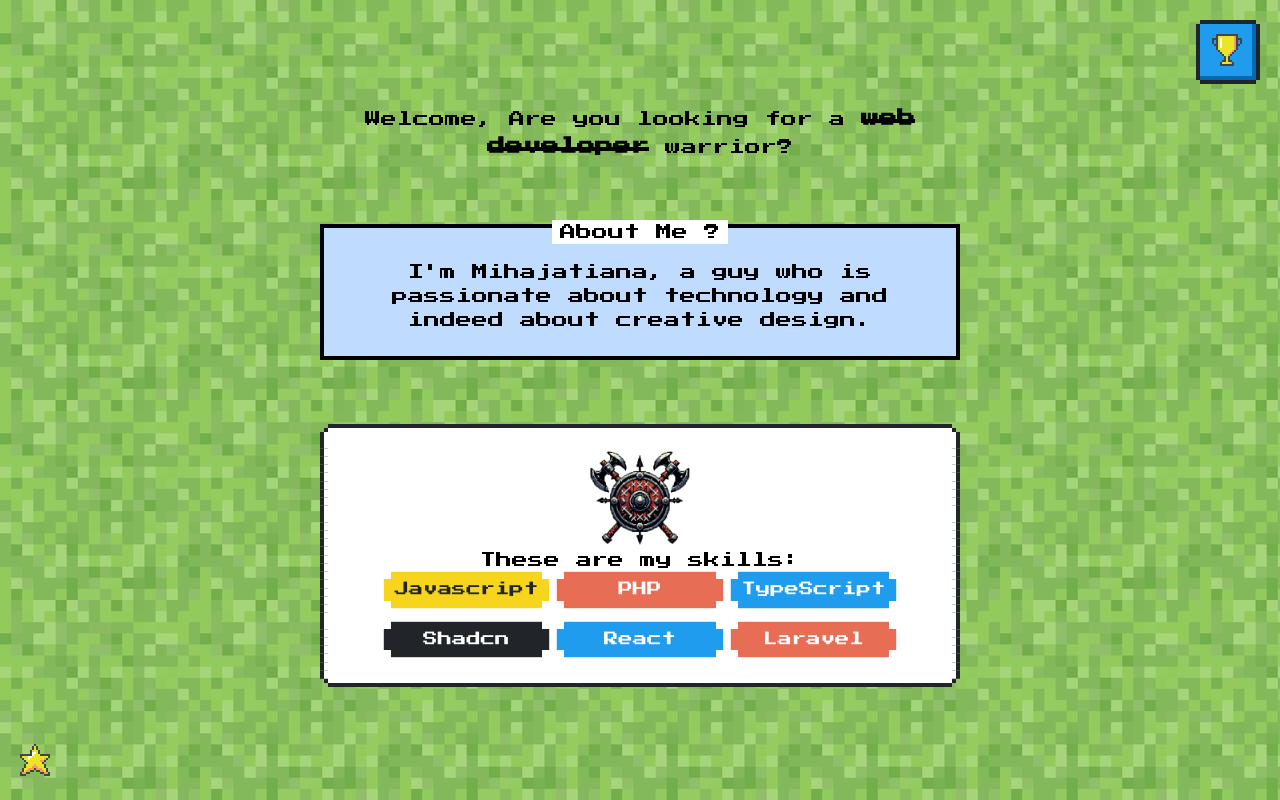
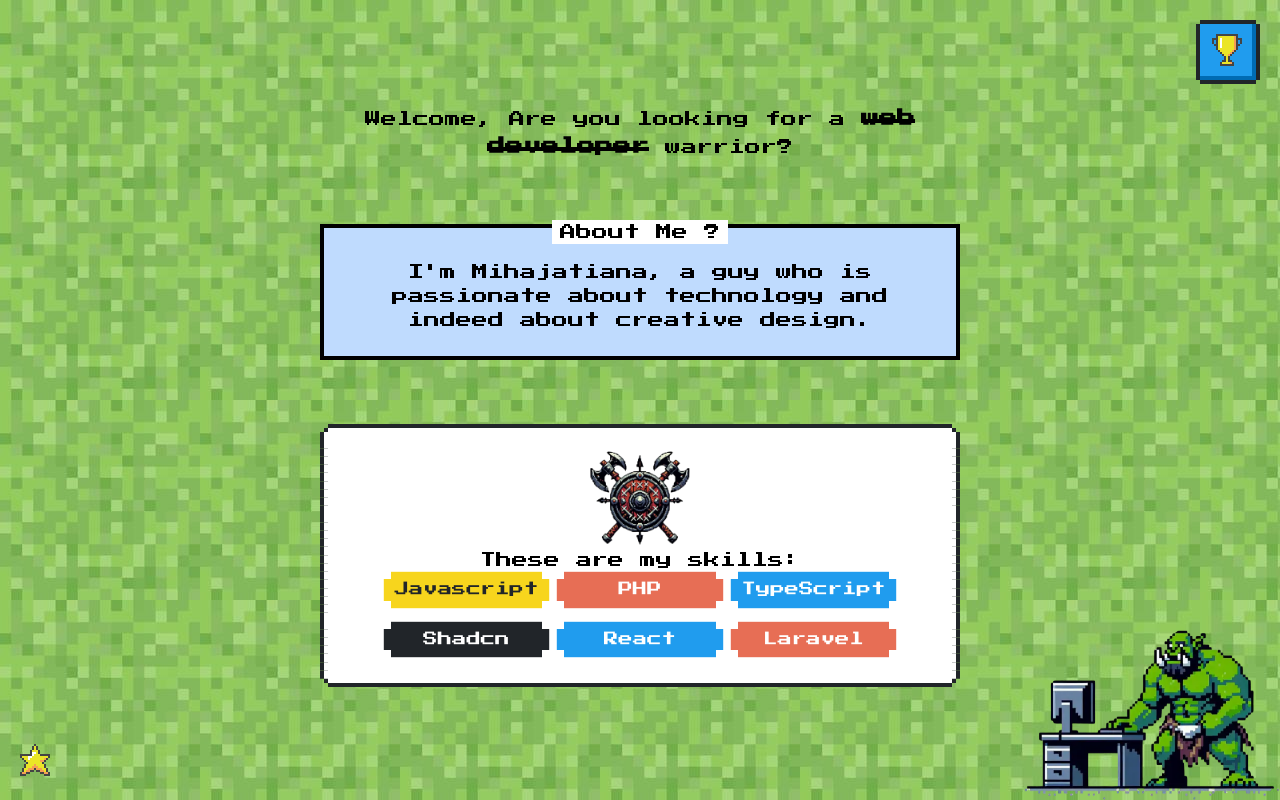
Before and after one commit to SylvHardDev/8bit-portfolio, a Next.js app: page / in a window 1280 px wide. Built offline with nearby package versions, Linux system fonts and the light colour scheme.

Commit message:
add: Hello Orc

```diff
--- /dev/null
+++ b/app/components/ui/hello/hello.tsx
@@ -0,0 +1,25 @@
+"use client";
+import Image from "next/image";
+import { useState } from "react";
+
+export default function Hello() {
+  const [message, setMessage] = useState<boolean>(false);
+
+  return (
+    <div className="fixed bottom-0 right-0 w-32 md:w-64">
+      {message && (
+        <div className="nes-balloon from-right w-36 relative right-6 md:w-44">
+          <p className="text-xs text-black">Hello sang de bourbe!</p>
+        </div>
+      )}
+      <Image
+        onMouseEnter={() => setMessage(true)}
+        onMouseLeave={() => setMessage(false)}
+        src={"/pixel-orc.webp"}
+        width={300}
+        height={300}
+        alt="Orc who says Hello"
+      />
+    </div>
+  );
+}
--- a/app/components/ui/index.ts
+++ b/app/components/ui/index.ts
@@ -1,2 +1,3 @@
 export { default as Header } from "./header/header";
 export { default as Footer } from "./footer/footer";
+export { default as Hello } from "./hello/hello";
--- a/app/layout.tsx
+++ b/app/layout.tsx
@@ -2,7 +2,7 @@ import type { Metadata } from "next";
 import { Press_Start_2P } from "next/font/google";
 import "nes.css/css/nes.min.css";
 import "./globals.css";
-import { Footer, Header } from "./components/ui";
+import { Footer, Header, Hello } from "./components/ui";
 
 const pressStart2P = Press_Start_2P({ weight: "400", subsets: ["latin"] });
 
@@ -21,6 +21,7 @@ export default function RootLayout({
       <body className={pressStart2P.className}>
         <Header />
         {children}
+        <Hello />
         <Footer />
       </body>
     </html>
```
